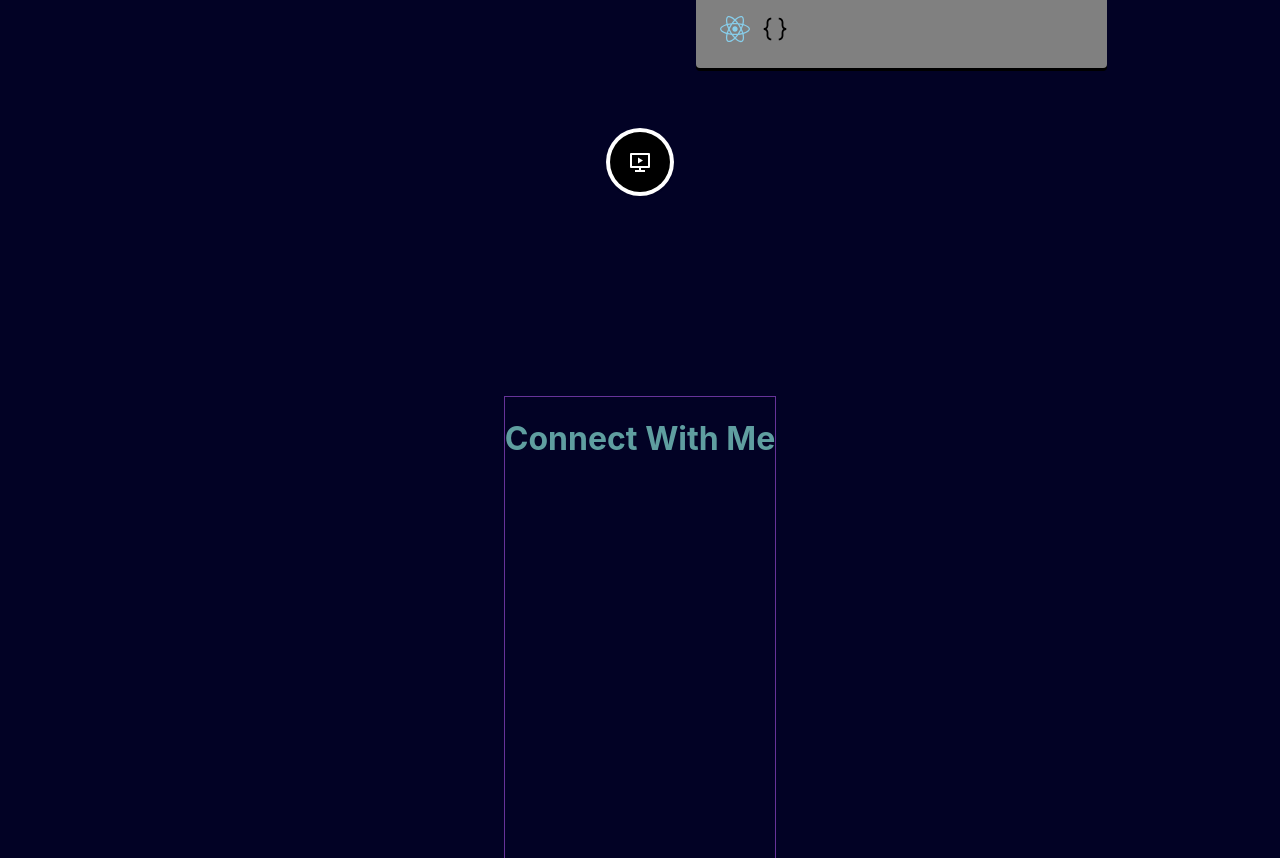
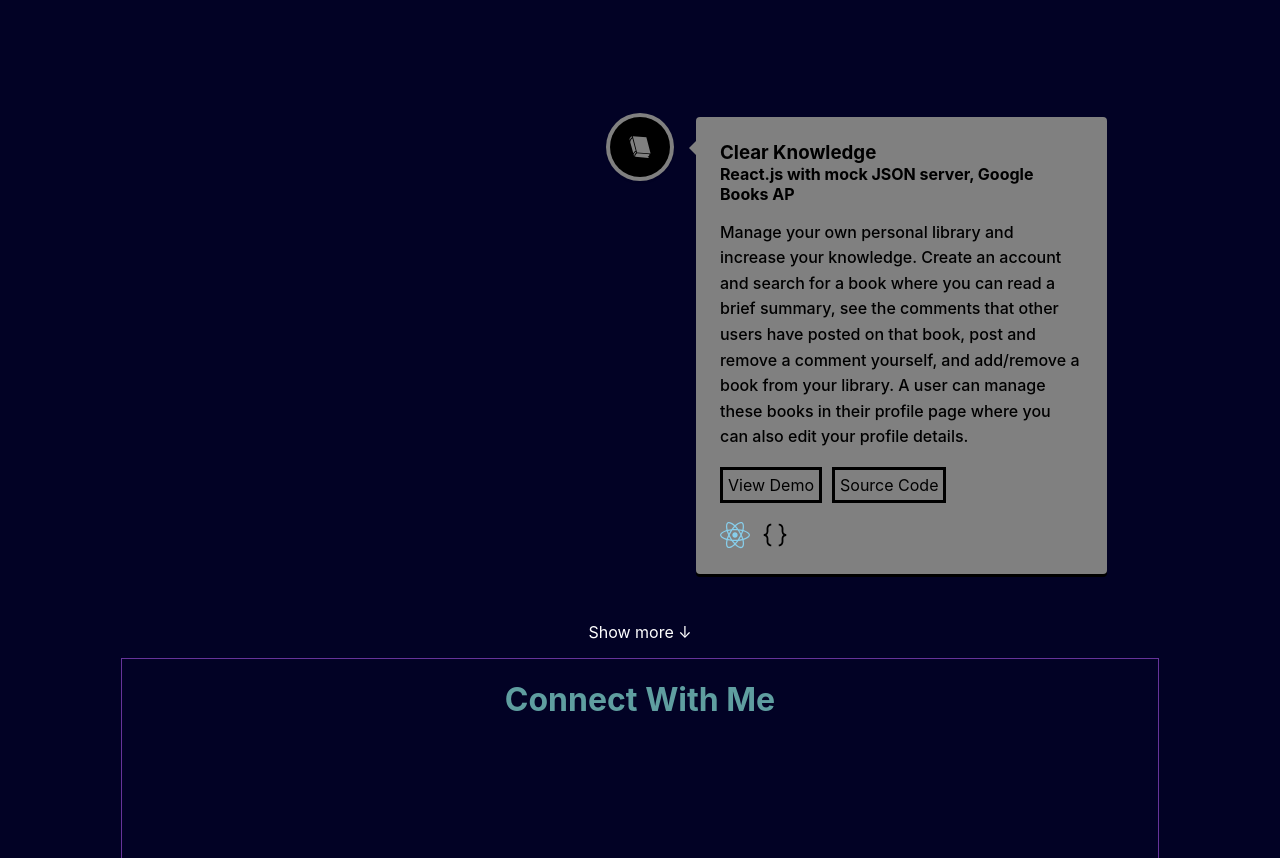
Before and after one commit to cctran96/old-portfolio, a React (Create React App) app: page / in a window 1280 px wide. Shown: the part 2400-3258 px from the top of the page. Built offline with nearby package versions, Linux system fonts and the light colour scheme.

Commit message:
project description added

```diff
--- a/src/App.css
+++ b/src/App.css
@@ -280,10 +280,22 @@ h1 {
     margin: 25px 10px 0 0;
 }
 
+.more-projects {
+    display: flex;
+    flex-direction: column;
+    align-items: center;
+    width: 100%;
+}
+
+.more-projects p {
+    cursor: pointer;
+}
+
 .contact {
     display: flex;
     flex-direction: column;
     align-items: center;
     height: 800px;
+    width: 90%;
     border: 1px solid rebeccapurple;
 }
--- a/src/components/Projects.js
+++ b/src/components/Projects.js
@@ -1,4 +1,4 @@
-import React, {forwardRef} from 'react'
+import React, {forwardRef, useState} from 'react'
 import {VerticalTimeline, VerticalTimelineElement} from 'react-vertical-timeline-component'
 import 'react-vertical-timeline-component/style.min.css';
 import {FaReact} from 'react-icons/fa'
@@ -10,10 +10,12 @@ import {VscJson} from 'react-icons/vsc'
 import {RiSlideshow3Line} from 'react-icons/ri'
 
 const Projects = (props, ref) => {
+    const [viewMore, setViewMore] = useState(false)
+
     return (
         <div className="projects" ref={ref}>
             <h1>Projects</h1>
-            <h2>Here are some of my recent projects</h2>
+            <h2>Here are some applications I have built</h2>
             <VerticalTimeline className="vertical-timeline-custom-line">
                 <VerticalTimelineElement className="vertical-timeline-element--pokemon"
                     contentStyle={{background: "darkred", color: "black", boxShadow:"0 3px 0 black"}}
@@ -22,9 +24,13 @@ const Projects = (props, ref) => {
                     icon={<CgPokemon />}
                 >
                     <h3 className="vertical-timeline-element-title">Pokébattler</h3>
-                    <h4 className="vertical-timeline-element-subtitle">React.js, Ruby</h4>
+                    <h4 className="vertical-timeline-element-subtitle">React.js, Ruby, SQL</h4>
                     <p>
-                        Create an account to build your team.
+                        Create an account, build your team, and take your team into battle! Pokébattler recreates the battling aspect
+                        of the popular franchise, Pokémon. A trainer can compose each of their team with a maximum of 6 Pokémon and has
+                        a collection of over 160 Pokémon to choose from. Before adding it to the team, you can view each Pokémon's
+                        moveset and stats. Manage your team in your profile where you can also edit the profile details. Once you have
+                        selected a team, head over to the arena where you can face off against the Pokémon master.
                     </p>
                     <div className="demo">
                         <a>View Demo</a>
@@ -43,9 +49,12 @@ const Projects = (props, ref) => {
                     icon={<GiWhiteBook />}
                 >
                     <h3 className="vertical-timeline-element-title">Clear Knowledge</h3>
-                    <h4 className="vertical-timeline-element-subtitle">React.js</h4>
+                    <h4 className="vertical-timeline-element-subtitle">React.js with mock JSON server, Google Books AP</h4>
                     <p>
-                        This application
+                        Manage your own personal library and increase your knowledge. Create an account and search for a book where
+                        you can read a brief summary, see the comments that other users have posted on that book, post and remove a
+                        comment yourself, and add/remove a book from your library. A user can manage these books in their profile page
+                        where you can also edit your profile details.
                     </p>
                     <div className="demo">
                         <a>View Demo</a>
@@ -56,6 +65,10 @@ const Projects = (props, ref) => {
                         <VscJson size={30} color="black"/>
                     </div>
                 </VerticalTimelineElement>
+            </VerticalTimeline>
+            <div className="more-projects">
+                {viewMore ?
+                <VerticalTimeline className="vertical-timeline-custom-line">
                     <VerticalTimelineElement className="vertical-timeline-element--tv"
                         contentStyle={{background: "black", color: "white", boxShadow:"0 3px 0 black"}}
                         contentArrowStyle={{borderRight: "7px solid black"}}
@@ -63,9 +76,10 @@ const Projects = (props, ref) => {
                         icon={<RiSlideshow3Line />}
                     >
                         <h3 className="vertical-timeline-element-title">TV Show Tracker</h3>
-                    <h4 className="vertical-timeline-element-subtitle">Javascript</h4>
+                        <h4 className="vertical-timeline-element-subtitle">Javascript with mock JSON server, TVmaze API</h4>
                         <p>
-                        This application
+                            Offering full CRUD capabilities, this application allows a user to search for a show, add shows to their
+                            favorites list, remove shows from their favorites list, and comment on a specific show.
                         </p>
                         <div className="tv-demo">
                             <a>View Demo</a>
@@ -76,7 +90,9 @@ const Projects = (props, ref) => {
                             <VscJson size={30} color="white"/>
                         </div>
                     </VerticalTimelineElement>
-            </VerticalTimeline>
+                </VerticalTimeline> : null}
+                <p onClick={() => setViewMore(!viewMore)} style={{color: "white"}}>{viewMore ? "Show less ↑" : "Show more ↓"}</p>
+            </div>
         </div>
     )
 }
```
Lines whose indentation alone changed are shown as unchanged.
